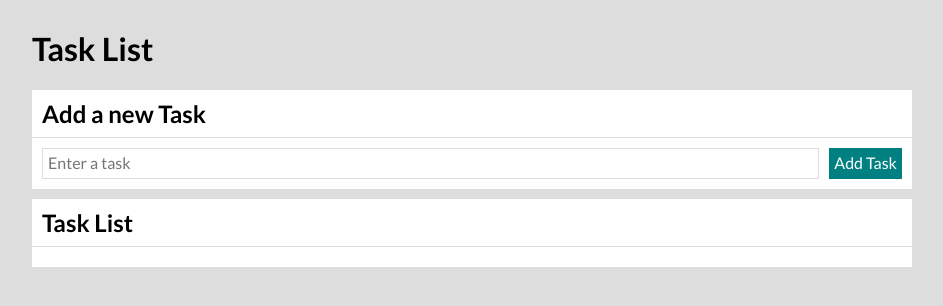
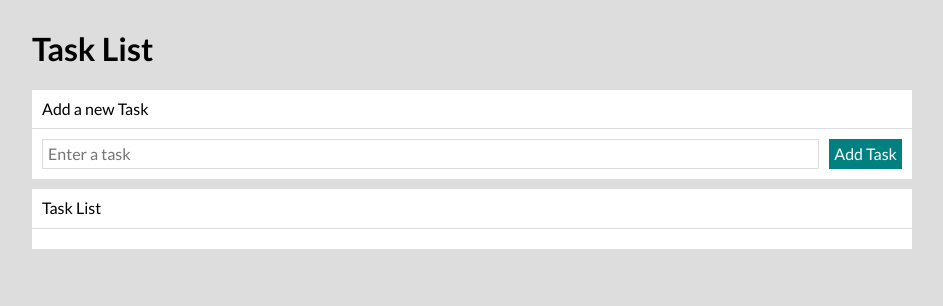
Before and after one commit to Jacek861/todo-list-react, a React (Create React App) app: page / in a window 1280 px wide. Shown: the top 306 px of the page, without its empty margins (168-1111 px from the left). Built offline with nearby package versions, Linux system fonts and the light colour scheme.

Commit message:
styled components implemented in Section

```diff
--- a/src/Section/index.js
+++ b/src/Section/index.js
@@ -1,15 +1,15 @@
-import "./style.css"
+import { StyledSection, StyledHeader, StyledTitle, StyledBody } from "./styled";
 
-const Section = ({title, body, extraHeaderContent}) => (
-    <section className="section">
-        <header className="section__header">
-          <h2 className="section__title">{title}</h2>
-          {extraHeaderContent}
-        </header>
-        <div className="section__body">
-          {body}
-        </div>
-      </section>
+const Section = ({ title, body, extraHeaderContent }) => (
+  <StyledSection>
+    <StyledHeader>
+      <StyledTitle>{title}</StyledTitle>
+      {extraHeaderContent}
+    </StyledHeader>
+    <StyledBody>
+      {body}
+    </StyledBody>
+  </StyledSection>
 );
 
 export default Section;
--- /dev/null
+++ b/src/Section/styled.js
@@ -0,0 +1,26 @@
+
+import styled from "styled-components";
+
+export const StyledSection = styled.div`
+    background-color: white;
+    margin: 10px 0;
+`;
+
+export const StyledHeader = styled.div`
+    padding: 10px;
+    border-bottom: 1px solid #ddd;
+    display: grid;
+    grid-template-columns: 1fr auto auto;
+
+    @media (max-width: 767px) {
+        grid-template-columns: 1fr;
+    }
+`;
+
+export const StyledTitle = styled.div`
+    margin: 0;
+`;
+
+export const StyledBody = styled.div`
+    padding: 10px;
+`;
```
